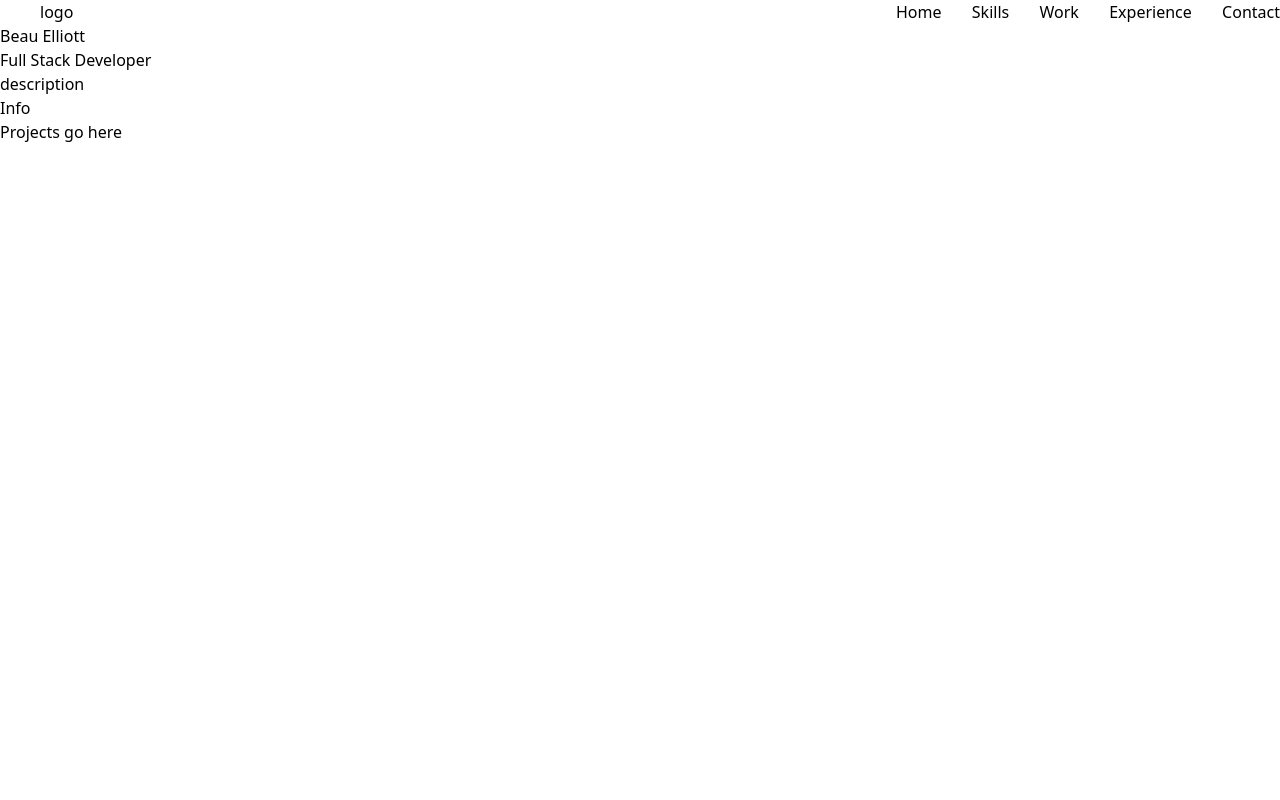
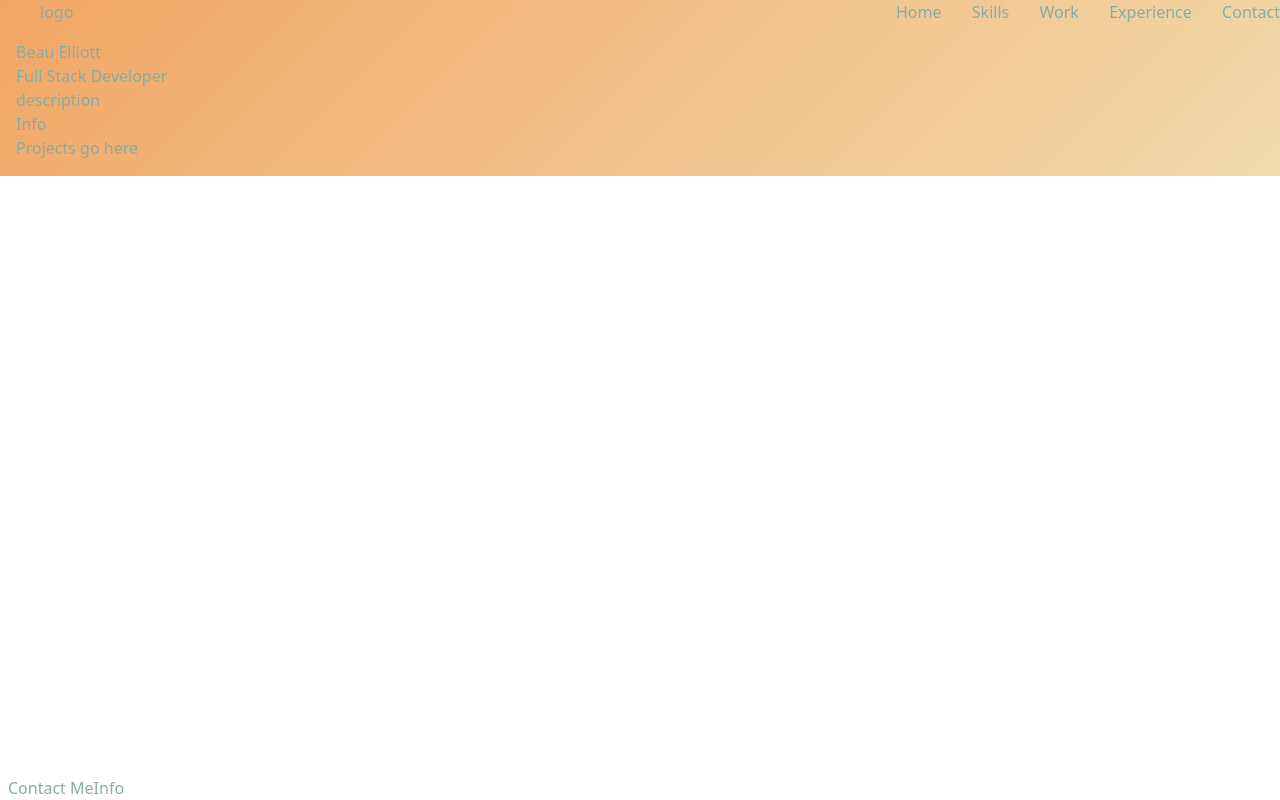
Before and after one commit to belliott15/next_Portfolio, a Next.js app: page / in a window 1280 px wide. Built offline with nearby package versions, Linux system fonts and the light colour scheme.

Commit message:
structruing

```diff
--- a/app/layout.tsx
+++ b/app/layout.tsx
@@ -2,7 +2,6 @@ import "../styles/globals.css";
 import type { Metadata } from "next";
 import { Inter } from "next/font/google";
 import Nav from "../components/Nav";
-import Footer from "@/components/Footer";
 
 const inter = Inter({ subsets: ["latin"] });
 
@@ -21,7 +20,7 @@ export default function RootLayout({
       <head>
         <title>Beau Elliott</title>
       </head>
-      <body>
+      <body className="flex-col">
         <Nav />
         {children}
       </body>
--- a/app/page.tsx
+++ b/app/page.tsx
@@ -1,7 +1,7 @@
 "use client";
-// import Project from "@/components/Project";
 import { useEffect, useState } from "react";
 import projectData from "../data.jsx";
+import Footer from "../components/Footer";
 
 export default function Home() {
   const [projects, setProjects] = useState(projectData);
@@ -11,7 +11,7 @@ export default function Home() {
   }, []);
 
   return (
-    <main>
+    <main className="flex-col justify-between p-4">
       <section>
         <div>
           <h1>Beau Elliott</h1>
@@ -22,6 +22,7 @@ export default function Home() {
       </section>
       <section>Info</section>
       <section className="project-container">Projects go here</section>
+      <Footer />
     </main>
   );
 }
--- a/components/Footer.tsx
+++ b/components/Footer.tsx
@@ -2,7 +2,7 @@ import React from "react";
 
 const Footer = () => {
   return (
-    <section className="h-40">
+    <section className="absolute bottom-0 left-2">
       <a href="">Contact Me</a>
       <a>Info</a>
     </section>
--- a/styles/globals.css
+++ b/styles/globals.css
@@ -3,18 +3,26 @@
 @tailwind utilities;
 
 :root {
-  --foreground-rgb: purple;
-  --background-start-rgb: 212, 180, 131;
-  --background-end-rgb: 255, 255, 255;
+  --foreground-rgb: 134, 173, 165;
+  --background-start-rgb: 242, 218, 172;
+  --background-end-rgb: 241, 166, 101;
 }
 
 @media (prefers-color-scheme: dark) {
   :root {
-    --foreground-rgb: 228, 223, 218;
-    --background-start-rgb: 212, 180, 131;
-    --background-end-rgb: 0, 0, 0;
+    --foreground-rgb: 240, 108, 50;
+    --background-start-rgb: 36, 36, 36;
+    --background-end-rgb: 2, 36, 82;
   }
 }
 
 body {
+  color: rgb(var(--foreground-rgb));
+  background: linear-gradient(
+      -45deg,
+      rgb(var(--background-start-rgb)),
+      rgb(var(--background-end-rgb))
+    )
+    no-repeat;
+  height: max-content;
 }
```
